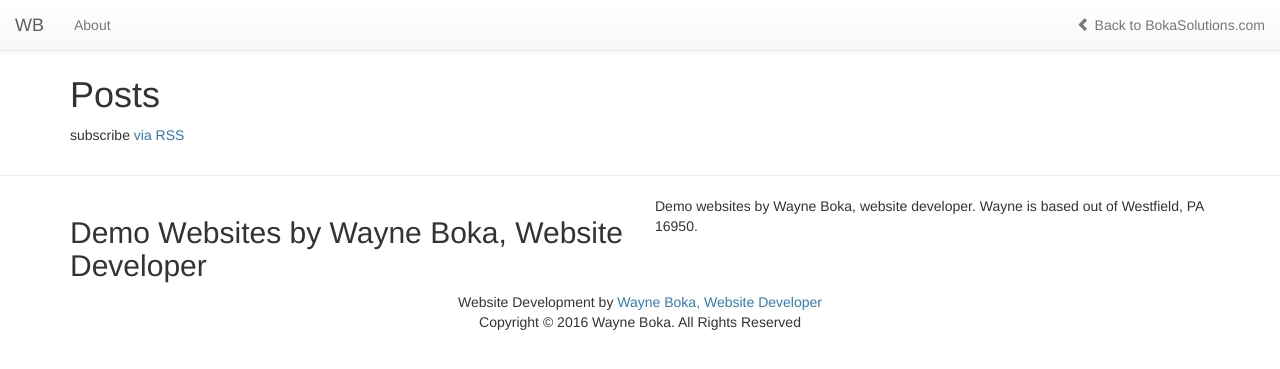
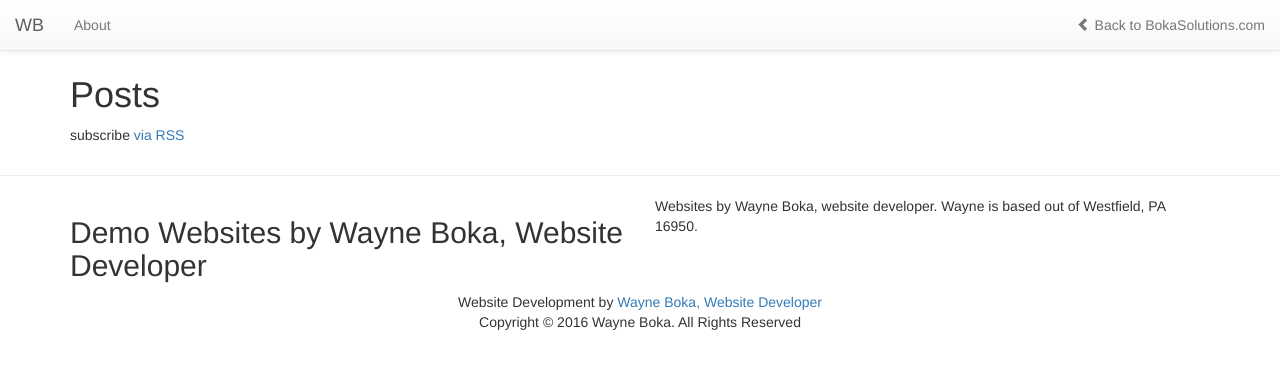
Before and after one commit to wboka/Demo-Websites, a Jekyll site: the page built from index.html, in a window 1280 px wide. Shown: the top 369 px of the page. Built offline with Jekyll 4.4.1, drawn with Linux system fonts in a browser that asks for light colours; nearby versions of some CDN libraries.

Commit message:
Fixes description

```diff
--- a/_config.yml
+++ b/_config.yml
@@ -9,7 +9,7 @@
 baseurl: "" # the subpath of your site, e.g. /blog
 brand: WB
 description: >
-    Demo websites by Wayne Boka, website developer.
+    Websites by Wayne Boka, website developer.
     Wayne is based out of Westfield, PA 16950.
 developer: "Back to BokaSolutions.com"
 developerlink: "http://www.bokasolutions.com"
```
